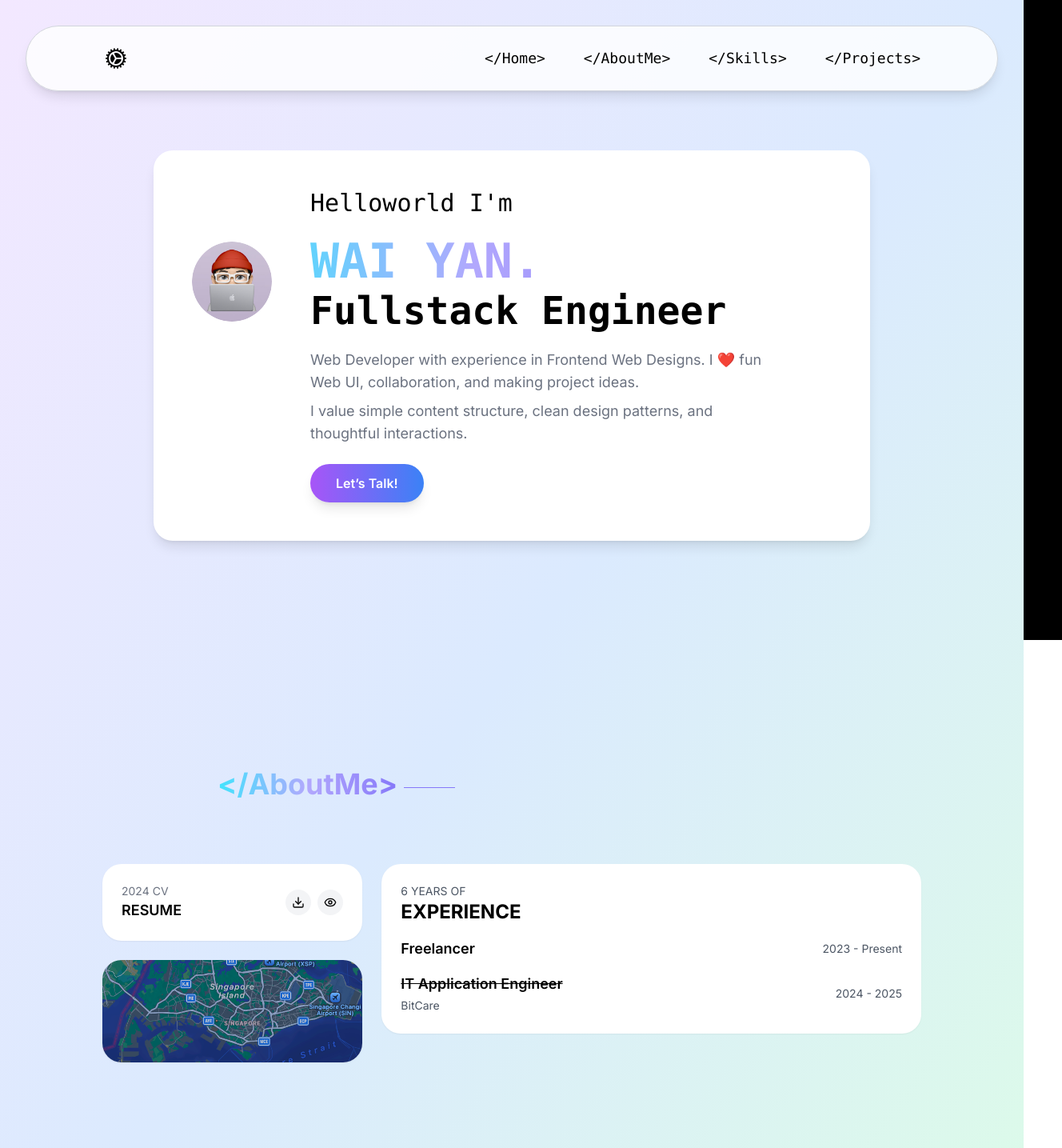
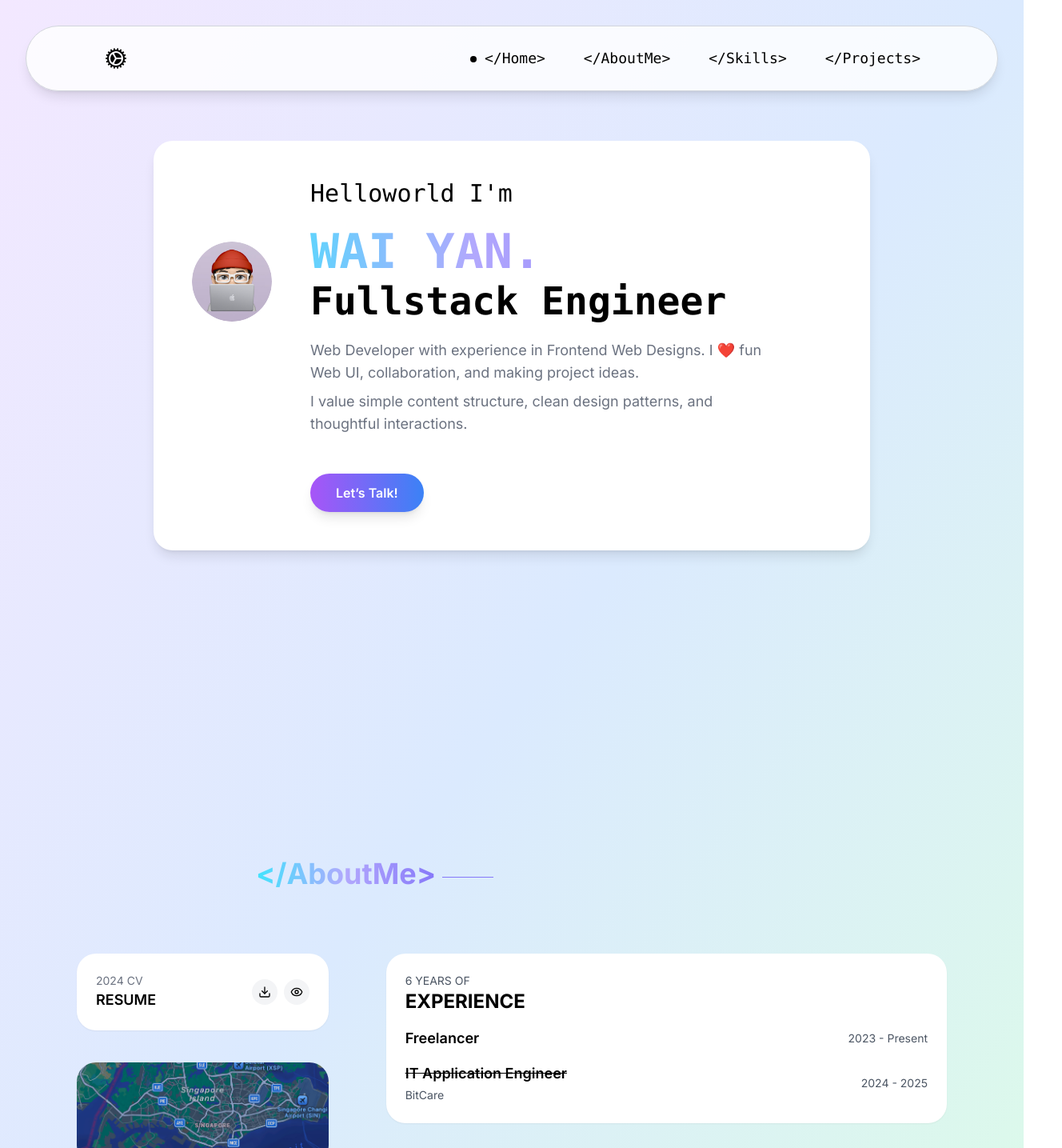
Before and after one commit to CharmTzy/NextJS-Portfolio, a Next.js app: page / in a window 1280 px wide. Shown: the top 1435 px of the page at 80% size, 1328 px wide, since content can reach past the window. Built offline with nearby package versions, Linux system fonts and the light colour scheme.

Commit message:
Nav Bar fixed

```diff
--- a/src/app/components/NavBar.jsx
+++ b/src/app/components/NavBar.jsx
@@ -1,12 +1,13 @@
+// src/app/components/NavBar.jsx
 "use client";
 import Link from "next/link";
-import React, {useState} from "react";
+import React, {useState, useEffect} from "react";
 import {Bars3Icon, XMarkIcon, CogIcon, SunIcon, MoonIcon} from "@heroicons/react/24/solid";
 import {useCurrentTheme} from "../hooks/useCurrentTheme";
 
 const navLinks = [
-  {title: "Home", path: "welcome"},
-  {title: "AboutMe", path: "about"},
+  {title: "Home", path: "#welcome"},
+  {title: "AboutMe", path: "#about"},
   {title: "Skills", path: "#skills"},
   {title: "Projects", path: "#projects"},
 ];
@@ -16,11 +17,10 @@ const Navbar = ({className}) => {
   const [navbarOpen, setNavbarOpen] = useState(false);
   const [settingsOpen, setSettingsOpen] = useState(false);
   const [isRotating, setIsRotating] = useState(false);
-  if (!currentTheme) return null;
+  const [activeSection, setActiveSection] = useState("#welcome");
 
   const getIcon = () => {
-    if (currentTheme === "light") {
-      return (
+    return currentTheme === "light" ? (
       <SunIcon
         className={`h-6 w-6 transition-transform duration-500 ease-in-out cursor-pointer text-yellow-500 hover:text-yellow-600 ${isRotating ? "rotate-180" : "rotate-0"}`}
         onClick={() => {
@@ -31,9 +31,7 @@ const Navbar = ({className}) => {
           }, 500);
         }}
       />
-      );
-    } else {
-      return (
+    ) : (
       <MoonIcon
         className={`h-6 w-6 transition-transform duration-500 ease-in-out cursor-pointer text-blue-500 hover:text-blue-600 ${isRotating ? "rotate-180" : "rotate-0"}`}
         onClick={() => {
@@ -45,37 +43,68 @@ const Navbar = ({className}) => {
         }}
       />
     );
+  };
+
+  useEffect(() => {
+    if (!currentTheme) return;
+
+    const handleScroll = () => {
+      const scrollPosition = window.scrollY + 100;
+
+      const sections = navLinks.map((link) => {
+        const section = document.querySelector(link.path);
+        if (section) {
+          return {id: link.path, offsetTop: section.offsetTop};
+        }
+        return null;
+      });
+
+      const currentSection = sections.find((section) => section && scrollPosition >= section.offsetTop && scrollPosition < section.offsetTop + document.querySelector(section.id).offsetHeight);
+
+      if (currentSection && currentSection.id !== activeSection) {
+        setActiveSection(currentSection.id);
       }
     };
 
+    window.addEventListener("scroll", handleScroll);
+    return () => {
+      window.removeEventListener("scroll", handleScroll);
+    };
+  }, [currentTheme, activeSection]);
+
+  if (!currentTheme) {
+    return <div className={`fixed top-8 left-1/2 transform -translate-x-1/2 z-10 px-6 py-2 w-[95%] max-w-screen-xl lg:px-24 lg:py-6 ${className}`} />;
+  }
+
   return (
     <div className={`${navbarOpen ? "overflow-hidden max-h-screen" : ""}`}>
-      <nav className={`fixed top-8 left-1/2 transform -translate-x-1/2 z-10 bg-white bg-opacity-80 rounded-full border border-gray-300 px-6 py-2 w-[95%] max-w-screen-xl shadow-lg lg:px-24 lg:py-6 ${className}`}>
+      <nav
+        className={`fixed top-8 left-1/2 transform -translate-x-1/2 z-10
+          ${currentTheme === "dark" ? "bg-gray-900 border-gray-700 text-white" : "bg-white border-gray-300 text-black"}
+          bg-opacity-80 rounded-full border px-6 py-2 w-[95%] max-w-screen-xl shadow-lg lg:px-24 lg:py-6 ${className}`}
+      >
         <div className="flex items-center justify-between w-full">
-          {/* Icons on the left side */}
           <div className="flex items-center space-x-4">
-            <button onClick={() => setSettingsOpen(!settingsOpen)} className="text-black hover:text-gray-700 focus:outline-none">
+            <button onClick={() => setSettingsOpen(!settingsOpen)} className={`${currentTheme === "dark" ? "text-white" : "text-black"} hover:text-gray-500 focus:outline-none`}>
               <CogIcon className={`h-8 w-8 transition-transform duration-500 ${settingsOpen ? "rotate-90" : "rotate-0"}`} />
             </button>
             <div className={`transition-all duration-500 transform ${settingsOpen ? "translate-x-12 opacity-100" : "opacity-0"}`}>{getIcon()}</div>
           </div>
 
-          {/* Hamburger icon for mobile */}
           <div className="lg:hidden">
-            <button onClick={() => setNavbarOpen(!navbarOpen)} className="text-black hover:text-gray-700 focus:outline-none">
+            <button onClick={() => setNavbarOpen(!navbarOpen)} className={`${currentTheme === "dark" ? "text-white" : "text-black"} hover:text-gray-500 focus:outline-none`}>
               {navbarOpen ? <XMarkIcon className="h-8 w-8" /> : <Bars3Icon className="h-8 w-8" />}
             </button>
           </div>
 
-          {/* Navigation Links */}
-          <ul className={`hidden lg:flex space-x-12 text-lg font-medium`}>
+          {/* Desktop Navigation Links */}
+          <ul className="hidden lg:flex space-x-12 text-lg font-medium">
             {navLinks.map((link, index) => (
               <li key={index} className="relative group flex items-center">
-                <span className="absolute left-[-18px] opacity-0 group-hover:opacity-100 transition-opacity duration-300">
-                  <span className="inline-block w-2 h-2 mb-0.5 bg-black rounded-full"></span>
+                <span className={`absolute left-[-18px] ${activeSection === link.path ? "opacity-100" : "opacity-0"} group-hover:opacity-100 transition-opacity duration-300`}>
+                  <span className={`inline-block w-2 h-2 mb-0.5 ${currentTheme === "dark" ? "bg-white" : "bg-black"} rounded-full`}></span>
                 </span>
-                {/* Anchor link for smooth scroll */}
-                <Link href={link.path} scroll={true} className="text-black hover:text-gray-700 transition-all duration-300 font-mono">
+                <Link href={link.path} scroll={true} className={`${currentTheme === "dark" ? "text-white hover:text-gray-300" : "text-black hover:text-gray-700"} transition-all duration-300 font-mono`}>
                   {`</${link.title}>`}
                 </Link>
               </li>
@@ -84,14 +113,15 @@ const Navbar = ({className}) => {
         </div>
       </nav>
 
-      {/* Mobile menu */}
-      <div className={`fixed top-0 left-0 w-full h-full bg-black text-white z-20 transform ${navbarOpen ? "translate-x-0" : "translate-x-full"} transition-transform duration-300 ease-in-out`}>
-        <button onClick={() => setNavbarOpen(false)} className="absolute top-8 right-8 text-white focus:outline-none">
+      {/* Mobile Menu */}
+      <div className={`fixed top-0 left-0 w-full h-full ${currentTheme === "dark" ? "bg-gray-900 text-white" : "bg-white text-black"} z-20 transform ${navbarOpen ? "translate-x-0" : "translate-x-full"} transition-transform duration-300 ease-in-out`}>
+        <button onClick={() => setNavbarOpen(false)} className="absolute top-8 right-8 focus:outline-none">
           <XMarkIcon className="h-8 w-8" />
         </button>
         <ul className="flex flex-col items-center justify-center space-y-12 h-full text-2xl font-mono">
           {navLinks.map((link, index) => (
-            <li key={index} className="flex items-center">
+            <li key={index} className="flex items-center space-x-2">
+              <span className={`w-2 h-2 mb-0.5 rounded-full ${activeSection === link.path ? (currentTheme === "dark" ? "bg-white" : "bg-black") : "bg-transparent"}`}></span>
               <Link href={link.path} onClick={() => setNavbarOpen(false)} scroll={true} className="hover:text-gray-300 transition-colors">
                 {`</${link.title}>`}
               </Link>
--- a/src/app/components/ProfileCard.tsx
+++ b/src/app/components/ProfileCard.tsx
@@ -47,7 +47,7 @@ export default function ProfileCard() {
         {/* Additional Text and Button Styles */}
         <p className={`mt-2 text-base lg:text-lg ${currentTheme === "dark" ? "text-gray-400" : "text-gray-500"} max-w-xl`}>Web Developer with experience in Frontend Web Designs. I ❤️ fun Web UI, collaboration, and making project ideas.</p>
         <p className={`mt-2 text-base lg:text-lg ${currentTheme === "dark" ? "text-gray-400" : "text-gray-500"} max-w-xl`}>I value simple content structure, clean design patterns, and thoughtful interactions.</p>
-        <button className={`mt-6 ${currentTheme === "dark" ? "bg-gradient-to-r from-blue-700 to-purple-700 text-white" : "bg-gradient-to-r from-purple-500 to-blue-500 text-white"} font-semibold py-3 px-8 rounded-full shadow-lg transform hover:scale-105 transition-transform`}>Let’s Talk!</button>
+        <button className={`mt-12 ${currentTheme === "dark" ? "bg-gradient-to-r from-blue-700 to-purple-700 text-white" : "bg-gradient-to-r from-purple-500 to-blue-500 text-white"} font-semibold py-3 px-8 rounded-full shadow-lg transform hover:scale-105 transition-transform`}>Let’s Talk!</button>
       </div>
     </div>
   );
--- a/src/app/page.js
+++ b/src/app/page.js
@@ -25,7 +25,7 @@ export default function Home() {
         </section>
 
         {/* About Section */}
-        <section id="about" className="slide-up w-full mt-16">
+        <section id="about" className="slide-up w-full lg:mt-20 lg:pt-24">
           <About />
         </section>
       </div>
--- a/src/app/pages/About.jsx
+++ b/src/app/pages/About.jsx
@@ -6,12 +6,11 @@ import ExperienceCard from "../components/ExperienceCard";
 import {Inter} from "next/font/google";
 const inter = Inter({subsets: ["latin"]});
 
-
 export default function About() {
   return (
-    <div className={`flex flex-col items-center min-h-screen p-8 pt-24 ${inter.className}`}>
+    <div className={`flex flex-col items-center min-h-screen px-8 pt-24 ${inter.className}`}>
       {/* Heading */}
-      <div className="flex items-center mb-20 w-full lg:ml-16">
+      <div className="flex items-center mb-20 w-full ml-4 lg:ml-40">
         <h1 className="text-4xl font-bold flex items-center space-x-2 ml-4 lg:ml-52">
           <span className="flex items-center bg-gradient-to-r from-[#41e4fd] via-[#b2a8fd] to-[#8678f9] bg-clip-text text-transparent">
             <span>{"</"}</span>
@@ -25,15 +24,15 @@ export default function About() {
       </div>
 
       {/* Main Content Layout */}
-      <div className="grid grid-cols-1 md:grid-cols-3 gap-6 w-full max-w-5xl">
+      <div className="grid grid-cols-1 md:grid-cols-3 gap-10 w-full max-w-6xl px-4">
         {/* Left Column */}
-        <div className="col-span-1 space-y-6">
+        <div className="col-span-1 space-y-10 px-4">
           <ResumeCard />
           <MapCard />
         </div>
 
         {/* Right Column */}
-        <div className="col-span-1 md:col-span-2">
+        <div className="col-span-1 md:col-span-2 space-y-10 px-4">
           <ExperienceCard />
         </div>
       </div>
```
Lines whose indentation alone changed are shown as unchanged.
